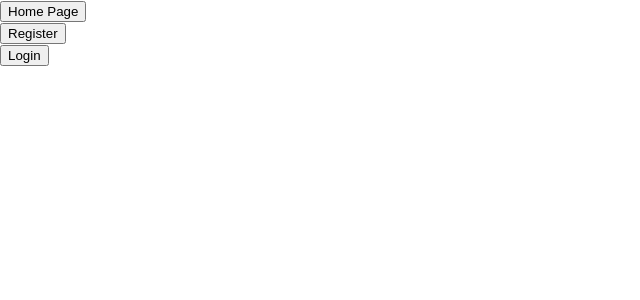
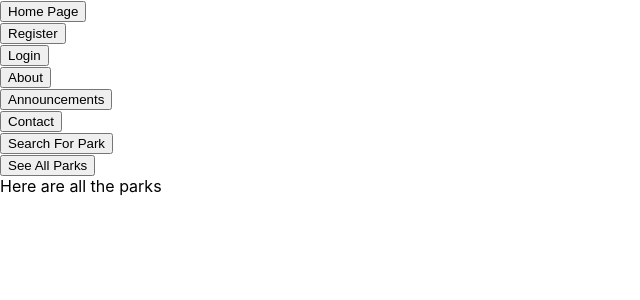
Before and after one commit to MuizMuhammad99/471DogPark, a React (Create React App) app in the folder my-app/: page /seeallpark in a window 1280 px wide. Shown: the top 300 px of the page, without its empty margins (0-640 px from the left). Built offline with nearby package versions, Linux system fonts and the light colour scheme.

Commit message:
Added a few more pages

```diff
--- a/my-app/src/components/NavigationBar.js
+++ b/my-app/src/components/NavigationBar.js
@@ -25,6 +25,31 @@ const NavigationBar = () => {
       navigationBarClick('/login')
     }}> Login</button>
     </div>
+    <div>
+    <button onClick={() => {
+      navigationBarClick('/about')
+    }}> About</button>
+    </div>
+    <div>
+    <button onClick={() => {
+      navigationBarClick('/announcements')
+    }}> Announcements</button>
+    </div>
+    <div>
+    <button onClick={() => {
+      navigationBarClick('/contact')
+    }}> Contact</button>
+    </div>
+    <div>
+    <button onClick={() => {
+      navigationBarClick('/searchforpark')
+    }}> Search For Park</button>
+    </div>
+    <div>
+    <button onClick={() => {
+      navigationBarClick('/seeallparks')
+    }}> See All Parks</button>
+    </div>
 
 
 
--- a/my-app/src/components/Routes.js
+++ b/my-app/src/components/Routes.js
@@ -3,6 +3,12 @@ import { Route, Switch } from 'react-router-dom';
 import HomePage from '../pages/Homepage';
 import Register from '../pages/Register';
 import LogIn from '../pages/LogIn';
+import About from '../pages/About';
+import Announcements from '../pages/Announcements';
+import Contact from '../pages/Contact';
+import SearchForPark from '../pages/SearchForPark';
+import SeeAllParks from '../pages/SeeAllParks';
+
 
 function Routing() {
     return (
@@ -11,6 +17,14 @@ function Routing() {
                 <Route path='/' exact component={HomePage } />
                 <Route path='/register' exact component={Register} />
                 <Route path='/login' exact component={LogIn } />
+                <Route path='/about' exact component={About } />
+                <Route path='/announcements' exact component={Announcements } />
+                <Route path='/contact' exact component={Contact } />
+                <Route path='/searchforpark' exact component={SearchForPark } />
+                <Route path='/seeallpark' exact component={SeeAllParks } />
+
+
+
             </Switch>
         </>
     );
--- /dev/null
+++ b/my-app/src/pages/About.js
@@ -0,0 +1,9 @@
+import React from 'react';
+
+const AboutPage = () =>{
+
+    return <div>About Us page</div>
+
+};
+
+export default AboutPage;
--- /dev/null
+++ b/my-app/src/pages/Announcements.js
@@ -0,0 +1,9 @@
+import React from 'react';
+
+const AnnouncementsPage = () =>{
+
+    return <div>Announcements/Events page</div>
+
+};
+
+export default AnnouncementsPage;
--- /dev/null
+++ b/my-app/src/pages/Contact.js
@@ -0,0 +1,9 @@
+import React from 'react';
+
+const Contact = () =>{
+
+    return <div>Contact page</div>
+
+};
+
+export default Contact;
--- /dev/null
+++ b/my-app/src/pages/SearchForPark.js
@@ -0,0 +1,9 @@
+import React from 'react';
+
+const SearchForParkPage = () =>{
+
+    return <div>Search for a park page</div>
+
+};
+
+export default SearchForParkPage;
--- /dev/null
+++ b/my-app/src/pages/SeeAllParks.js
@@ -0,0 +1,9 @@
+import React from 'react';
+
+const SeeAllParks = () =>{
+
+    return <div>Here are all the parks </div>
+
+};
+
+export default SeeAllParks;
```
